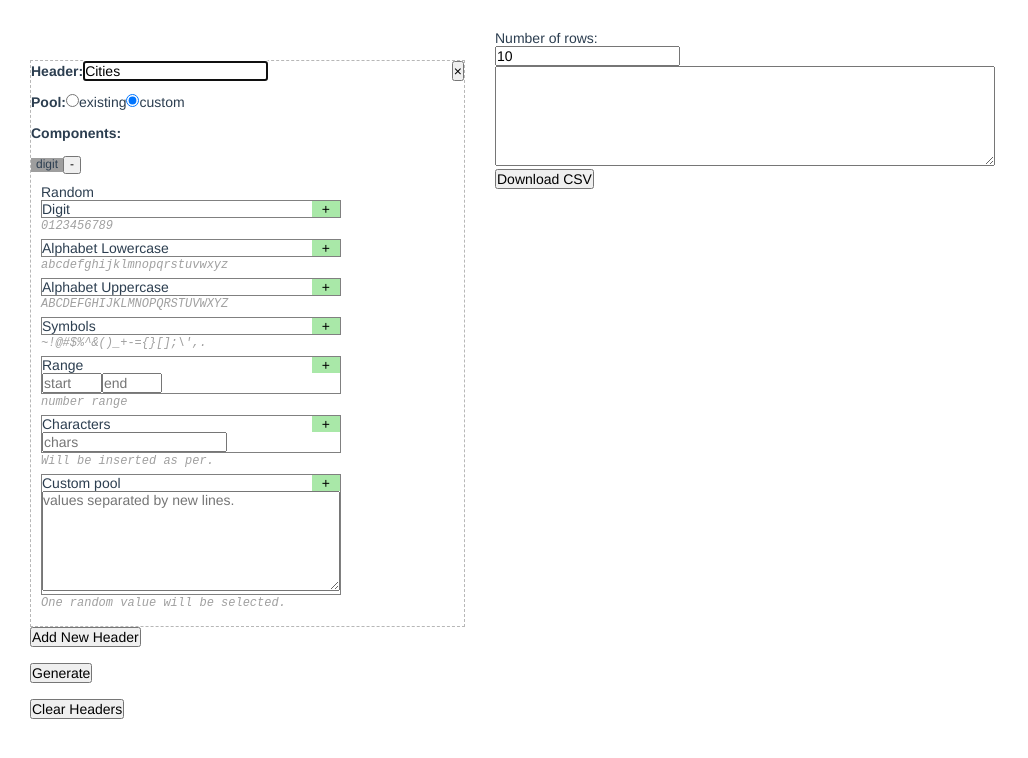
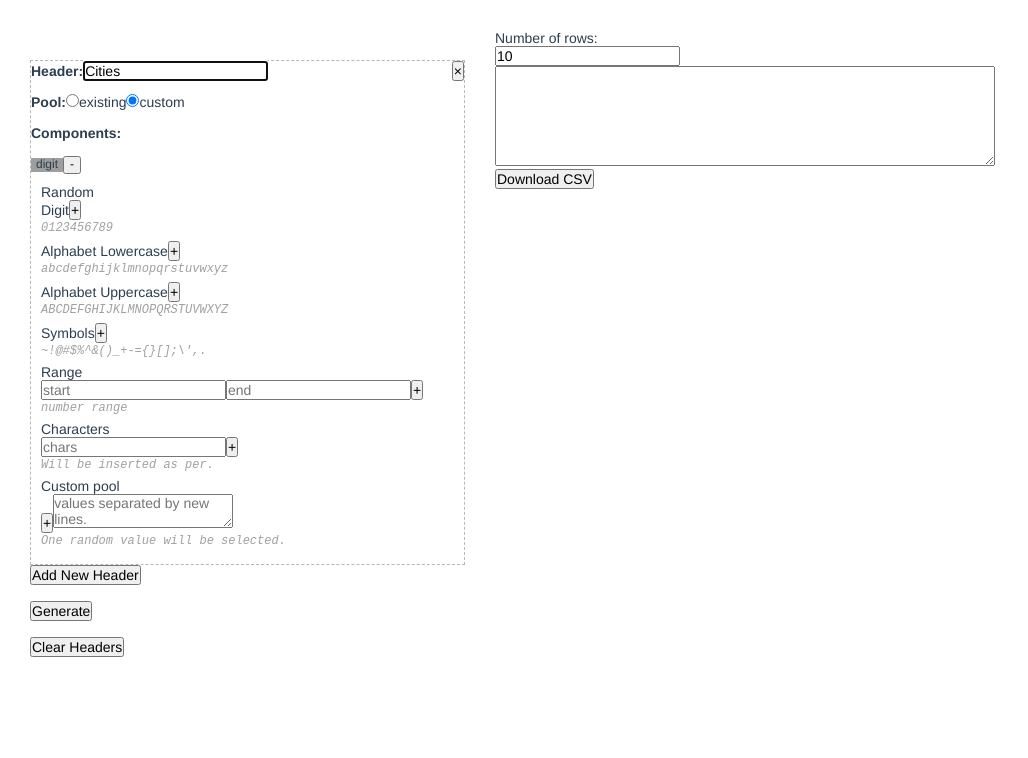
Before and after one commit to lucidkodo/seed-gen, a Vue app: page / in a window 1280 px wide. Shown: the top 758 px of the page, without its empty margins (0-1028 px from the left). Built offline with nearby package versions, Linux system fonts and the light colour scheme.

Commit message:
Style components

```diff
--- a/src/app.sass
+++ b/src/app.sass
@@ -60,25 +60,35 @@
       padding: 0 5px
 
 .parts
-  .container
-    border: 1px solid grey
-    width: 300px
-    position: relative
+  .component-group
+    b.component-title
+      display: block
 
-    input[type=number]
-      width: 60px
+    .component-type
+      position: relative
+      display: inline-block
+      margin-top: 10px
+      padding: 2px 0
+      background: aliceblue
 
-    button
-      position: absolute
-      top: 0
-      right: 0
-      background-color: #a9e8a8
-      border: 0
-      padding: 0 10px
+      & + .component-type
+        margin-left: 5px
 
-    textarea
-      width: 100%
-      height: 100px
+      label
+        padding: 2px 3px
+
+      input[type=number]
+        width: 60px
+
+      button
+        background-color: #a9e8a8
+        border: 0
+        padding: 0 10px
+        // height: 100%
+
+      textarea
+        width: 100%
+        height: 100px
 
   i.tips
     display: block
```
